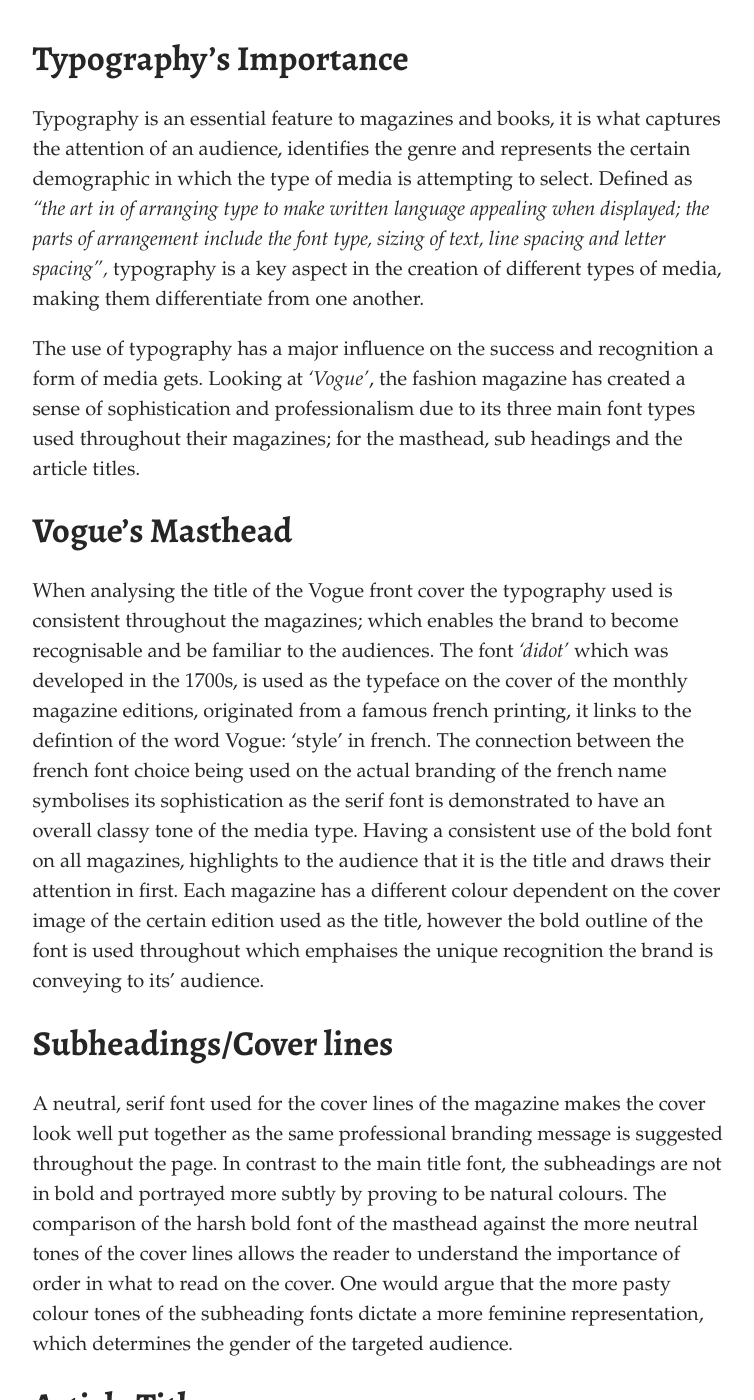
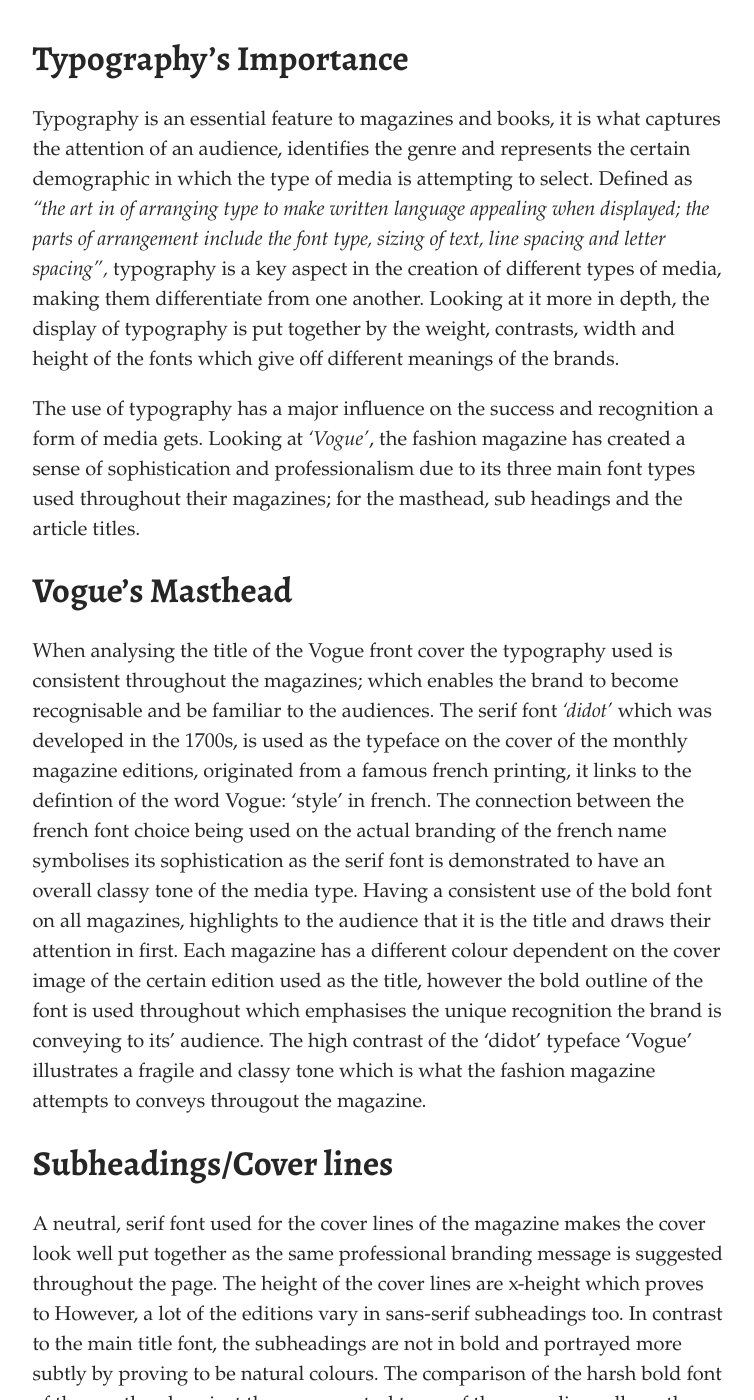
Before and after one commit to charlotteaashley/typo-design-template, a Jekyll site: the page built from _posts/2021-09-26-the-importance-of-typography-vogue.md, in a window 1280 px wide and 1400 px high, scrolled down 340 px. Shown: the whole window, without its empty margins (262-1016 px from the left). Built offline with Jekyll 4.4.1, drawn with Linux system fonts in a browser that asks for light colours; some web fonts are replaced; some of the changed text lies outside the part shown.

Commit message:
Update Post “2021-09-26-the-importance-of-typography-vogue”

```diff
--- a/_posts/2021-09-26-the-importance-of-typography-vogue.md
+++ b/_posts/2021-09-26-the-importance-of-typography-vogue.md
@@ -8,17 +8,17 @@
 ---
 ## Typography's Importance
 
-Typography is an essential feature to magazines and books, it is what captures the attention of an audience, identifies the genre and represents the certain demographic in which the type of media is attempting to select. Defined as *"the art in of arranging type to make written language appealing when displayed; the parts of arrangement include the font type, sizing of text, line spacing and letter spacing",* typography is a key aspect in the creation of different types of media, making them differentiate from one another.
+Typography is an essential feature to magazines and books, it is what captures the attention of an audience, identifies the genre and represents the certain demographic in which the type of media is attempting to select. Defined as *"the art in of arranging type to make written language appealing when displayed; the parts of arrangement include the font type, sizing of text, line spacing and letter spacing",* typography is a key aspect in the creation of different types of media, making them differentiate from one another. Looking at it more in depth, the display of typography is put together by the weight, contrasts, width and height of the fonts which give off different meanings of the brands.
 
 The use of typography has a major influence on the success and recognition a form of media gets. Looking at *'Vogue'*, the fashion magazine has created a sense of sophistication and professionalism due to its three main font types used throughout their magazines; for the masthead, sub headings and the article titles.
 
 ## **Vogue's Masthead**
 
-When analysing the title of the Vogue front cover the typography used is consistent throughout the magazines; which enables the brand to become recognisable and be familiar to the audiences. The font *'didot'*  which was developed in the 1700s, is used as the typeface on the cover of the monthly magazine editions, originated from a famous french printing, it links to the defintion of the word Vogue: 'style' in french. The connection between the french font choice being used on the actual branding of the french name symbolises its sophistication as the serif font is demonstrated to have an overall classy tone of the media type. Having a consistent use of the bold font on all magazines, highlights to the audience that it is the title and draws their attention in first. Each magazine has a different colour dependent on the cover image of the certain edition used as the title, however the bold outline of the font is used throughout which emphaises the unique recognition the brand is conveying to its' audience.
+When analysing the title of the Vogue front cover the typography used is consistent throughout the magazines; which enables the brand to become recognisable and be familiar to the audiences. The serif font *'didot'*  which was developed in the 1700s, is used as the typeface on the cover of the monthly magazine editions, originated from a famous french printing, it links to the defintion of the word Vogue: 'style' in french. The connection between the french font choice being used on the actual branding of the french name symbolises its sophistication as the serif font is demonstrated to have an overall classy tone of the media type. Having a consistent use of the bold font on all magazines, highlights to the audience that it is the title and draws their attention in first. Each magazine has a different colour dependent on the cover image of the certain edition used as the title, however the bold outline of the font is used throughout which emphasises the unique recognition the brand is conveying to its' audience. The high contrast of the 'didot' typeface 'Vogue' illustrates a fragile and classy tone which is what the fashion magazine attempts to conveys througout the magazine.
 
 ## **Subheadings/Cover lines**
 
-A neutral, serif font used for the cover lines of the magazine makes the cover look well put together as the same professional branding message is suggested throughout the page. In contrast to the main title font, the subheadings are not in bold and portrayed more subtly by proving to be natural colours. The comparison of the harsh bold font of the masthead against the more neutral tones of the cover lines allows the reader to understand the importance of order in what to read on the cover. One would argue that the more pasty colour tones of the subheading fonts dictate a more feminine representation, which determines the gender of the targeted audience.
+A neutral, serif font used for the cover lines of the magazine makes the cover look well put together as the same professional branding message is suggested throughout the page. The height of the cover lines are x-height which proves to However, a lot of the editions vary in sans-serif subheadings too. In contrast to the main title font, the subheadings are not in bold and portrayed more subtly by proving to be natural colours. The comparison of the harsh bold font of the masthead against the more neutral tones of the cover lines allows the reader to understand the importance of order in what to read on the cover. One would argue that the more pasty colour tones of the subheading fonts dictate a more feminine representation, which determines the gender of the targeted audience.
 
 ## **Article Titles**
 
```
